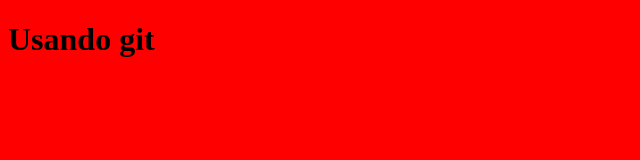
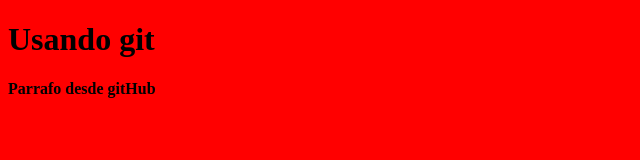
Before and after one commit to JuanT-GitHub/ProyectoGit, a plain HTML site: page index.html in a window 1280 px wide. Shown: the whole page, without its empty margins (0-640 px from the left). Drawn offline with Linux system fonts and the light colour scheme.

Commit message:
Update index.html

```diff
--- a/index.html
+++ b/index.html
@@ -9,5 +9,6 @@
 </head>
 <body>
     <h1>Usando git</h1>
+    <p>Parrafo desde gitHub</p>
 </body>
 </html>
```
